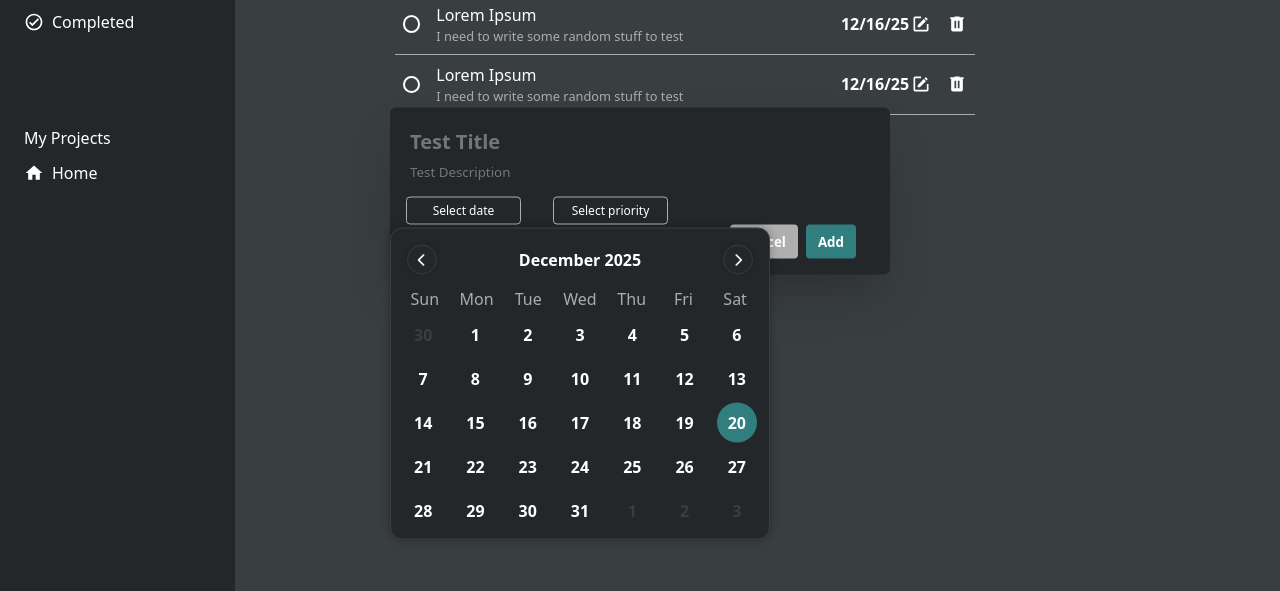
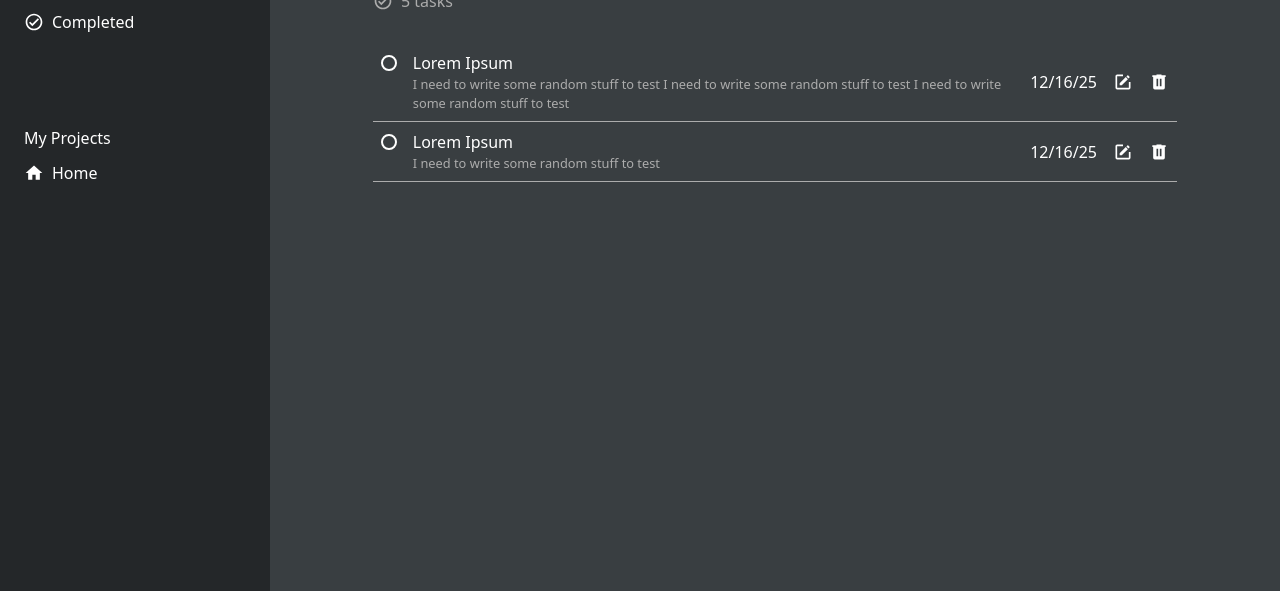
Before and after one commit to Amormio25/todo-list, a website built with webpack: page src/template.html in a window 1280 px wide. Shown: the part 209-800 px from the top of the page. Built offline with nearby package versions, Linux system fonts and the light colour scheme.

Commit message:
Fixing center alignment and text overflow for main content view and tasks

```diff
--- a/src/assets/css/style.css
+++ b/src/assets/css/style.css
@@ -23,7 +23,7 @@ svg {
 
 body {
   display: grid;
-  grid-template-columns: 0.9fr 4fr;
+  grid-template-columns: 270px 4fr;
   grid-template-rows: 0.1fr 0.3fr 1fr;
   overflow: hidden;
 
@@ -99,12 +99,19 @@ header {
 .main-content {
   grid-column: 2;
   grid-row: 2 / 4;
+  display: flex;
+  justify-content: center;
+  padding-top: 3rem;
 }
 
 .view {
-  width: auto;
+  width: 100%;
   height: 100%;
-  padding: 3rem 10rem;
+  /* .main-content centers, so to prevent view from shrinking before space around
+  collapses, set width 100% and make a max width. This protects the content until
+  all the surrounding space is 0 */
+  max-width: 900px;
+  padding: 3rem;
 }
 
 .view-header {
@@ -144,13 +151,15 @@ header {
 }
 
 .tasks-container {
+  width: 100%;
+  max-width: 900px;
   padding-top: 2rem;
 }
 
 .task-item {
   display: flex;
   align-items: center;
-  width: 80%;
+  width: 100%;
   padding: 0.5rem;
   border-bottom: 1px solid var(--light-grey);
   cursor: pointer;
@@ -162,8 +171,10 @@ header {
 }
 
 .task-checkbox {
-  width: 1.1rem;
-  height: 1.1rem;
+  align-self: flex-start;
+  width: 1rem;
+  height: 1rem;
+  margin-top: 0.25rem;
   background-color: transparent;
   border: 2px solid white;
   border-radius: 50%;
@@ -173,13 +184,20 @@ header {
   display: flex;
   justify-content: space-between;
   align-items: center;
+  gap: 0.5rem;
   width: 100%;
 }
 
-.task-text {
-  display: flex;
-  flex-direction: column;
+.task-text > * {
+  display: -webkit-box;
+  -webkit-line-clamp: 2;
+  -webkit-box-orient: vertical;
+  overflow: hidden;
   padding-left: 1rem;
+}
+
+.task-title {
+  -webkit-line-clamp: 1;
 }
 
 .task-description {
@@ -189,6 +207,7 @@ header {
 
 .task-details {
   display: flex;
+  justify-content: space-between;
   align-items: center;
   gap: 1rem;
 }
--- a/src/index.js
+++ b/src/index.js
@@ -46,4 +46,4 @@ import "./assets/css/style.css";
 //      these popups should take a form and use the ctors to create the objects
 // for editing, have the same popup but since we're not creating a new object
 //      find a way to use the getters and setters to do the work
-updateCalendar();
+// updateCalendar();
--- a/src/modules/calendar.js
+++ b/src/modules/calendar.js
@@ -52,14 +52,14 @@ export const updateCalendar = () => {
   datesElement.innerHTML = datesHTML;
 };
 
-prevBtn.addEventListener("click", () => {
-  currentDate.setMonth(currentDate.getMonth() - 1);
-  updateCalendar();
-});
+// prevBtn.addEventListener("click", () => {
+//   currentDate.setMonth(currentDate.getMonth() - 1);
+//   updateCalendar();
+// });
 
-nextBtn.addEventListener("click", () => {
-  currentDate.setMonth(currentDate.getMonth() + 1);
-  updateCalendar();
-});
+// nextBtn.addEventListener("click", () => {
+//   currentDate.setMonth(currentDate.getMonth() + 1);
+//   updateCalendar();
+// });
 
-updateCalendar();
+// updateCalendar();
--- a/src/template.html
+++ b/src/template.html
@@ -109,11 +109,12 @@
               <div class="task-text">
                 <h1 class="task-title">Lorem Ipsum</h1>
                 <div class="task-description">
-                  I need to write some random stuff to test
+                  I need to write some random stuff to test I need to write some
+                  random stuff to test I need to write some random stuff to test
                 </div>
               </div>
               <div class="task-details">
-                <div class="date">12/16/25</div>
+                <div class="task-date">12/16/25</div>
                 <svg xmlns="http://www.w3.org/2000/svg" viewBox="0 0 24 24">
                   <path
                     d="M5,3C3.89,3 3,3.89 3,5V19A2,2 0 0,0 5,21H19A2,2 0 0,0 21,19V12H19V19H5V5H12V3H5M17.78,4C17.61,4 17.43,4.07 17.3,4.2L16.08,5.41L18.58,7.91L19.8,6.7C20.06,6.44 20.06,6 19.8,5.75L18.25,4.2C18.12,4.07 17.95,4 17.78,4M15.37,6.12L8,13.5V16H10.5L17.87,8.62L15.37,6.12Z"
@@ -137,7 +138,7 @@
                 </div>
               </div>
               <div class="task-details">
-                <div class="date">12/16/25</div>
+                <div class="task-date">12/16/25</div>
                 <svg xmlns="http://www.w3.org/2000/svg" viewBox="0 0 24 24">
                   <path
                     d="M5,3C3.89,3 3,3.89 3,5V19A2,2 0 0,0 5,21H19A2,2 0 0,0 21,19V12H19V19H5V5H12V3H5M17.78,4C17.61,4 17.43,4.07 17.3,4.2L16.08,5.41L18.58,7.91L19.8,6.7C20.06,6.44 20.06,6 19.8,5.75L18.25,4.2C18.12,4.07 17.95,4 17.78,4M15.37,6.12L8,13.5V16H10.5L17.87,8.62L15.37,6.12Z"
@@ -153,7 +154,7 @@
           </div>
         </section>
 
-        <dialog data-modal open>
+        <!-- <dialog data-modal open>
           <form action="" method="post">
             <section class="form-container">
               <input
@@ -207,7 +208,7 @@
               </div>
             </section>
           </form>
-        </dialog>
+        </dialog> -->
       </section>
     </main>
   </body>
```
